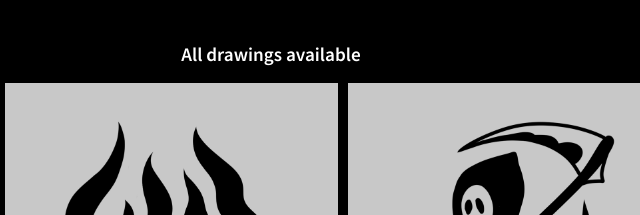
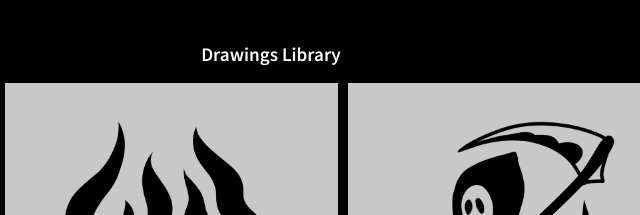
Before and after one commit to mariosanseverino/legacy-mariosanseverino.github.io, a plain HTML site: page drawings.html in a window 1280 px wide. Shown: the part 194-409 px from the top of the page, 369-1009 px from the left. Drawn offline with Linux system fonts and the light colour scheme.

Commit message:
Updated 'drawings.html' <h1> title from

```diff
--- a/drawings.html
+++ b/drawings.html
@@ -32,7 +32,7 @@
         </nav>
     </header>
     <main>
-        <h1>All drawings available</h1>
+        <h1>Drawings Library</h1>
         <section class="drawing-library">
             <img src="images/blood-knife.png" alt="Blood Knife drawing"
                     class="drawing-small">
```
